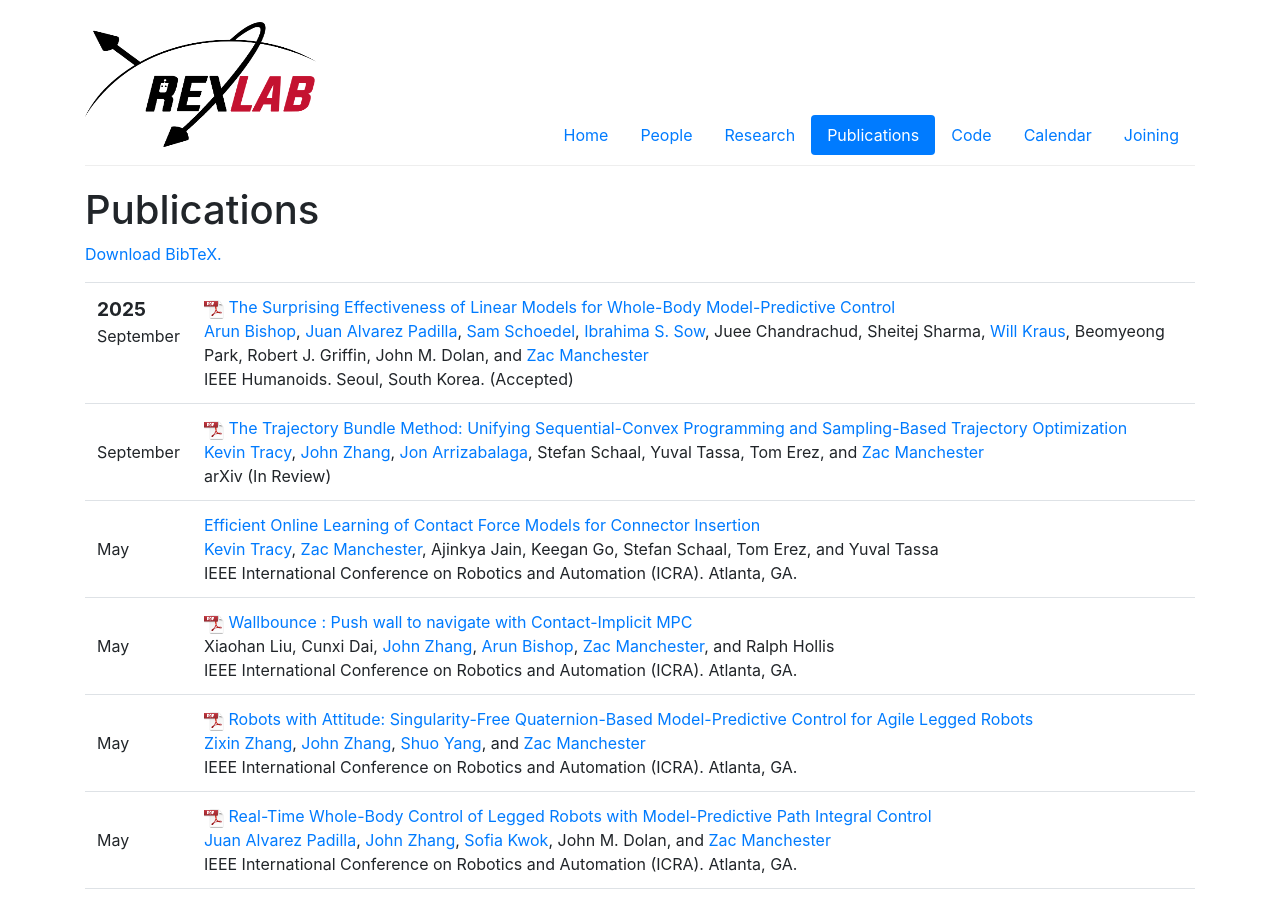
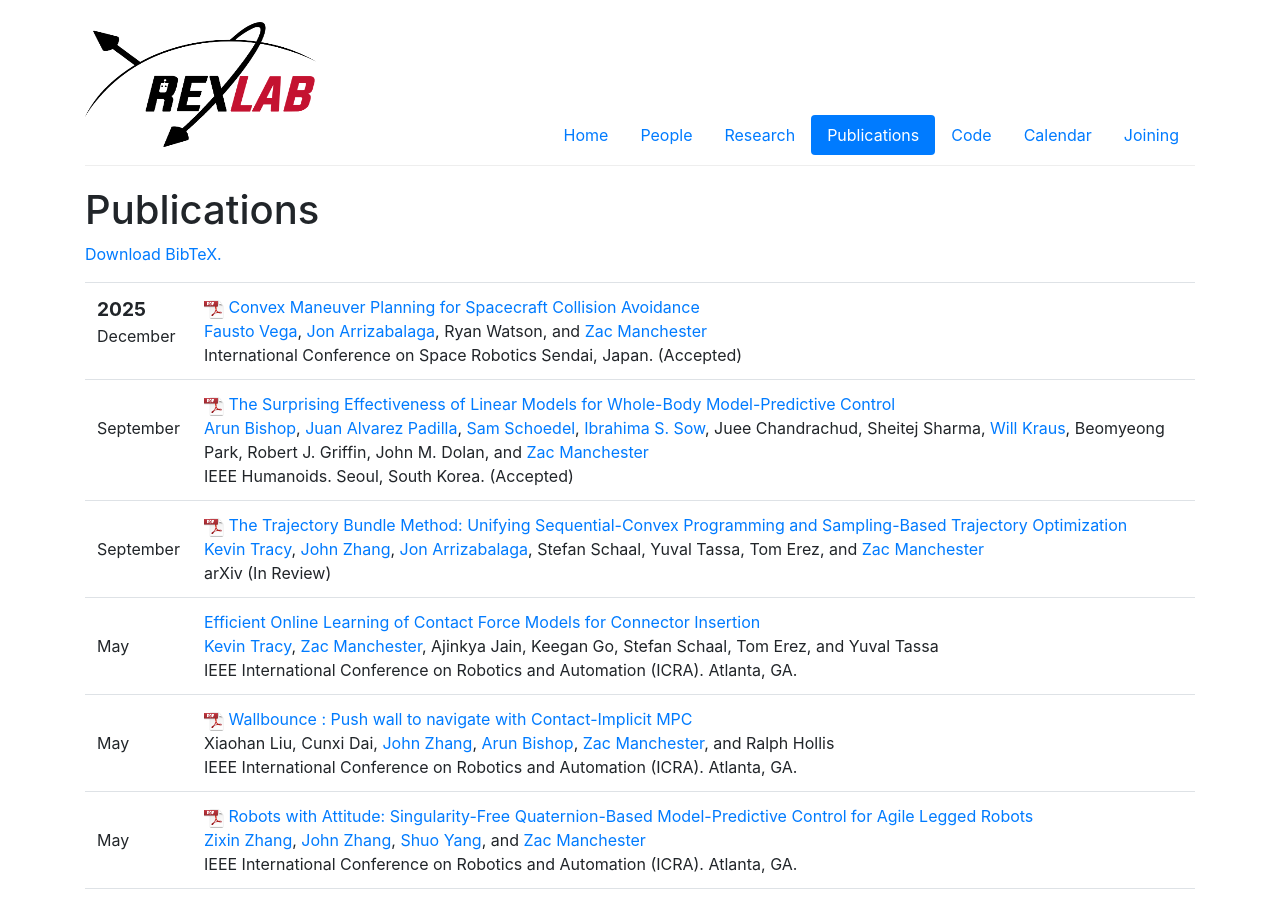
Before and after one commit to RoboticExplorationLab/roboticexplorationlab.github.io, a Jekyll site: the page built from publications.html, in a window 1280 px wide and 900 px high. Built offline with Jekyll 4.4.1, drawn with Linux system fonts in a browser that asks for light colours; a script that is not in the unit is left out.

Commit message:
added spacefcraft cola sdp project

```diff
--- a/_data/pubs.yml
+++ b/_data/pubs.yml
@@ -1,3 +1,13 @@
+
+- title: "Convex Maneuver Planning for Spacecraft Collision Avoidance"
+  authors: [fausto, jon_arrizabalaga, Ryan Watson, zac]
+  publisher: International Conference on Space Robotics
+  pub-type: conference
+  date: 2025-12-1
+  venue: Sendai, Japan
+  pdf: convex_cola_maneuvers.pdf
+  projects: [cvx_cola]
+  status: Accepted
 
 - title: "The Trajectory Bundle Method: Unifying Sequential-Convex Programming and Sampling-Based Trajectory Optimization"
   authors: [kevin, john, jon_arrizabalaga, Stefan Schaal, Yuval Tassa, Tom Erez, zac]
```
Also changed, not shown: _projects/cvx_cola.md (added, +22 -0 lines), img/spacecraft_cola.png (added).
